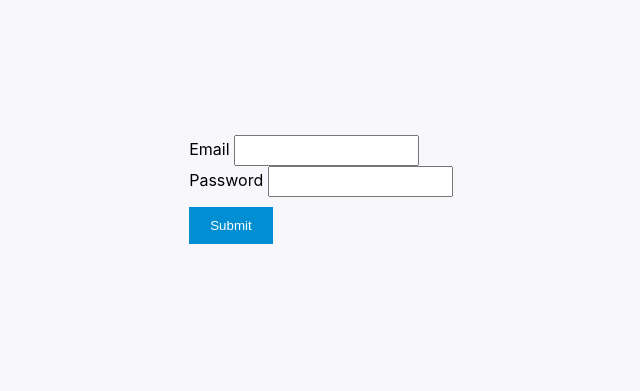
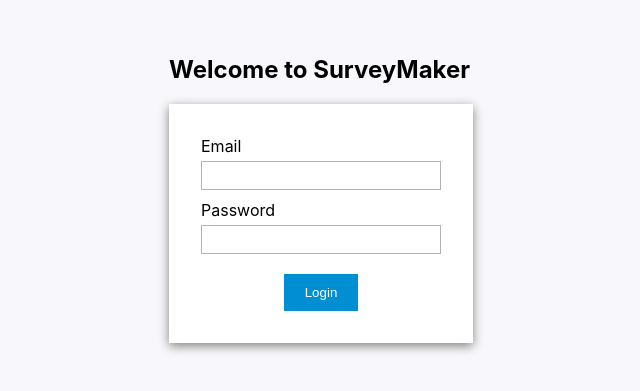
Before and after one commit to ahmadothman98/surveys_react_laravel, a React (Create React App) app in the folder react_frontend/: page / in a window 1280 px wide. Shown: the part 211-602 px from the top of the page, without its empty margins (319-959 px from the left). Built offline with nearby package versions, Linux system fonts and the light colour scheme.

Commit message:
add: sign-up form

```diff
--- a/react_frontend/src/App.js
+++ b/react_frontend/src/App.js
@@ -1,11 +1,17 @@
 import logo from './logo.svg';
 import './App.css';
 import LoginForm from './Components/LoginForm';
-
+import SignUpForm from './Components/SignUpForm';
+var page_value = 0;
+const changePage = (page) => {
+  page_value = page;
+}
 function App() {
   return (
     <div className='app'>
-          <LoginForm />
+    {
+      <LoginForm />
+    /* {page_value === 0?<SignUpForm func={changePage}/> :<LoginForm />} */}
     </div>
   );
 }
--- a/react_frontend/src/Components/LoginForm.js
+++ b/react_frontend/src/Components/LoginForm.js
@@ -2,22 +2,25 @@ import './../style.css';
 
 function LoginForm(){
     return(
-      <div className="form">
-        <form>
-          <div className="input-container">
+      <div>
+        <h2>Welcome to SurveyMaker</h2>
+        <form className='login-form' onSubmit={login}>
+          <div className="input-div">
             <label>Email </label>
             <input type="email" id="email" className='email' required />
           </div>
-          <div className="input-container">
+          <div className="input-div">
             <label>Password </label>
             <input type="password" id="password" className='password' required />
           </div>
-          <div className="button-container">
-            <input type="submit" className='submit' />
+          <div className="button-div">
+            <input type="submit" className='submit' value={'Login'}/>
           </div>
         </form>
       </div>
     );
 }
+function login(){
 
+}
 export default LoginForm;
--- /dev/null
+++ b/react_frontend/src/Components/SignUpForm.js
@@ -0,0 +1,34 @@
+import setPage from './../App';
+import './../style.css';
+
+function SignUpForm(props){
+    return(
+      <div>
+        <h2>Welcome to SurveyMaker</h2>
+        <form className='login-form'>
+          <div className="input-div">
+            <label>Email </label>
+            <input type="email" id="email" className='email' placeholder='example@email.com' required />
+          </div>
+          <div className="input-div">
+            <label>Password </label>
+            <input type="password" id="password" className='password' required />
+          </div>
+          <div className="input-div">
+            <label>Confirm Password </label>
+            <input type="password" id="password_confirm" className='password' required />
+          </div>
+          <div className="button-div">
+            <input type="submit" className='submit' value={'Sign Up'}/>
+          </div>
+          <div>Already have an account? <a href='#' onClick={click}>Login</a></div>
+        </form>
+      </div>
+    );
+    function click(){
+      props.func(1);
+      console.log('click')
+    }
+}
+
+export default SignUpForm;
--- a/react_frontend/src/style.css
+++ b/react_frontend/src/style.css
@@ -6,10 +6,19 @@
     height: 100vh;
     background-color: #f8f8fc;
 }
+.login-form{
+    background-color: white;
+    padding: 2rem;
+    box-shadow: 0 3px 10px 0px grey;
+    display: flex;
+    flex-direction: column;
+    width: 15rem;
+}
 
 .email,.password {
     height: 25px;
-    border: 1px sold rgba(0,0,0,0,0.3);
+    border: 1px solid rgba(0,0,0,0.3);
+    margin-top: 5px;
 }
 .submit{
     background-color: #018ed2;
@@ -26,3 +35,8 @@
     display: flex;
     justify-content: center;
 }
+.input-div{
+    display: flex;
+    flex-direction: column;
+    margin-bottom: 10px;
+}
```
